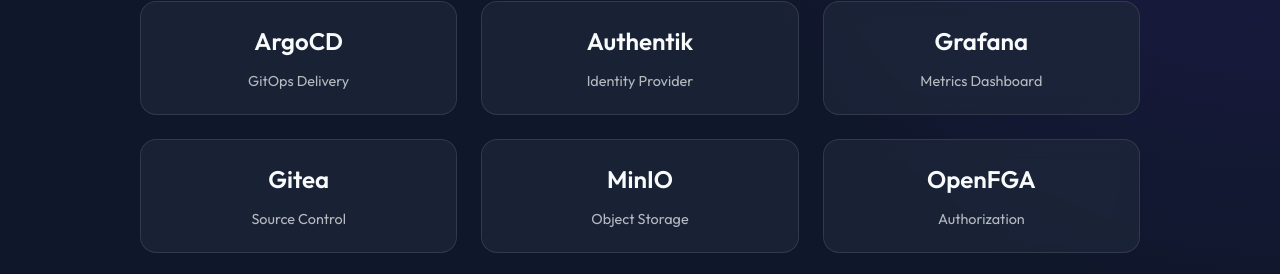
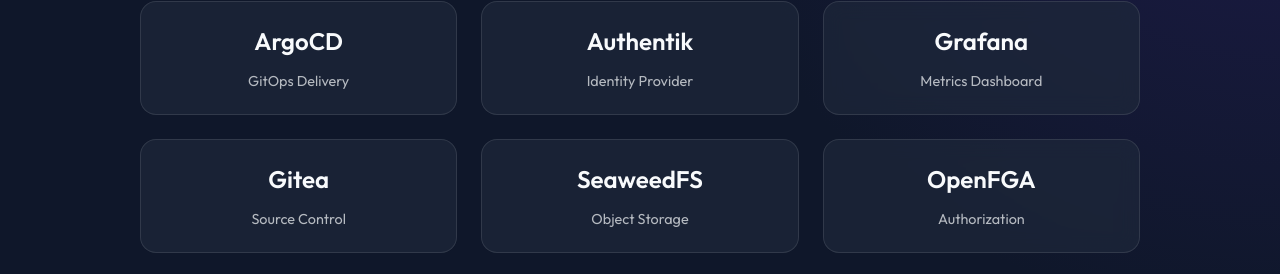
Before and after one commit to MohannadEhabBarakat/orb_argo, a plain HTML site: page manifests/dashboard/index.html in a window 1280 px wide. Shown: the part 274-548 px from the top of the page. Drawn offline with Linux system fonts and the light colour scheme.

Commit message:
Replace MinIO with SeaweedFS

```diff
--- a/manifests/dashboard/index.html
+++ b/manifests/dashboard/index.html
@@ -119,8 +119,8 @@
                 <h2>Gitea</h2>
                 <p>Source Control</p>
             </a>
-            <a href="https://minio.localhost" class="card" target="_blank">
-                <h2>MinIO</h2>
+            <a href="https://seaweedfs.localhost" class="card" target="_blank">
+                <h2>SeaweedFS</h2>
                 <p>Object Storage</p>
             </a>
             <a href="https://openfga.localhost" class="card" target="_blank">
```
Also changed, not shown: 13 other files.
